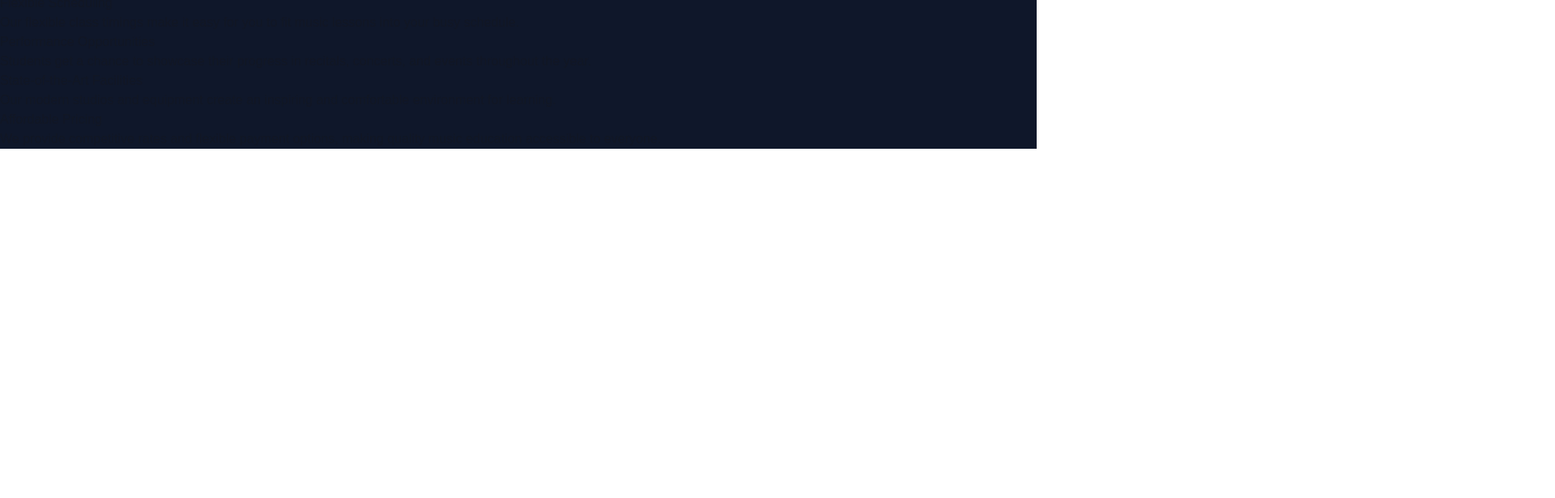
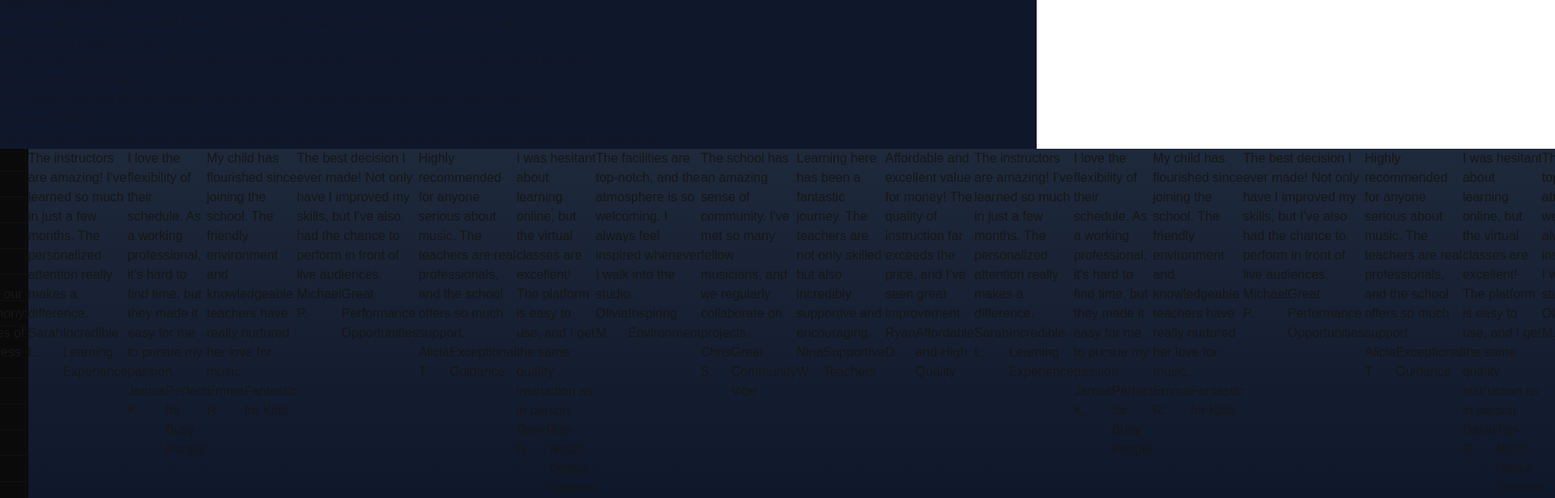
Before and after one commit to Tayyabsami1/sparking-music, a Next.js app: page / in a window 1280 px wide. Shown: the part 1701-2317 px from the top of the page at 81% size, 1920 px wide, since content can reach past the window. Before the commit the page ends 1885 px from the top, so only its background shows below. Built offline with nearby package versions, Linux system fonts and the light colour scheme.

Commit message:
Testimonials Section

```diff
--- a/package.json
+++ b/package.json
@@ -11,6 +11,7 @@
   "dependencies": {
     "clsx": "^2.1.1",
     "framer-motion": "^11.11.8",
+    "mini-svg-data-uri": "^1.4.4",
     "next": "14.2.12",
     "react": "^18",
     "react-dom": "^18",
--- a/src/Components/HeroSection.tsx
+++ b/src/Components/HeroSection.tsx
@@ -5,7 +5,7 @@
 const HeroSection = () => {
     return (
         <div className="h-auto md:h-[40rem] w-full rounded-md flex flex-col item-center justify-center
-        relative overflow-hidden mx-auto py-10 md:py-0">
+        relative overflow-hidden mx-auto py-10 md:py-0 bg-slate-950">
             <div className=" p-4 relative z-10 w-full text-center">
                 <Spotlight
                     className="top-0 left-7 md:left-60 md:-top-20"
--- /dev/null
+++ b/src/Components/Testimonials.tsx
@@ -0,0 +1,81 @@
+'use client'
+
+import { InfiniteMovingCards } from "./ui/infinite-moving-cards";
+
+const testimonials = [
+    {
+      quote: "The instructors are amazing! I’ve learned so much in just a few months. The personalized attention really makes a difference.",
+      name: "Sarah L.",
+      title: "Incredible Learning Experience"
+    },
+    {
+      quote: "I love the flexibility of their schedule. As a working professional, it's hard to find time, but they made it easy for me to pursue my passion.",
+      name: "James K.",
+      title: "Perfect for Busy People"
+    },
+    {
+      quote: "My child has flourished since joining the school. The friendly environment and knowledgeable teachers have really nurtured her love for music.",
+      name: "Emma R.",
+      title: "Fantastic for Kids"
+    },
+    {
+      quote: "The best decision I ever made! Not only have I improved my skills, but I've also had the chance to perform in front of live audiences.",
+      name: "Michael P.",
+      title: "Great Performance Opportunities"
+    },
+    {
+      quote: "Highly recommended for anyone serious about music. The teachers are real professionals, and the school offers so much support.",
+      name: "Alicia T.",
+      title: "Exceptional Guidance"
+    },
+    {
+      quote: "I was hesitant about learning online, but the virtual classes are excellent! The platform is easy to use, and I get the same quality instruction as in person.",
+      name: "David G.",
+      title: "Top-Notch Online Classes"
+    },
+    {
+      quote: "The facilities are top-notch, and the atmosphere is so welcoming. I always feel inspired whenever I walk into the studio.",
+      name: "Olivia M.",
+      title: "Inspiring Environment"
+    },
+    {
+      quote: "The school has an amazing sense of community. I've met so many fellow musicians, and we regularly collaborate on projects.",
+      name: "Chris S.",
+      title: "Great Community Vibe"
+    },
+    {
+      quote: "Learning here has been a fantastic journey. The teachers are not only skilled but also incredibly supportive and encouraging.",
+      name: "Nina W.",
+      title: "Supportive Teachers"
+    },
+    {
+      quote: "Affordable and excellent value for money! The quality of instruction far exceeds the price, and I’ve seen great improvement.",
+      name: "Ryan D.",
+      title: "Affordable and High Quality"
+    }
+  ];
+
+  interface Testimonials {
+    quote: string;
+    name: string;
+    title: string;
+  }
+
+const Testimonials = () => {
+  return (
+    <div className="py-10 h-[40rem] w-full dark:bg-black dark:bg-grid-white/[0.2] flex flex-col items-center justify-center overflow-hidden">
+        <h2 className="text-4xl font-thin text-center mb-8 z-10">Hear our Harmony: Voices of Success</h2>
+        <div className="flex justify-center w-full overflow-hidden px-4 sm:px-6 lg:px-8 ">
+            <div className="w-full max-w-6xl">
+                <InfiniteMovingCards
+                items={testimonials}
+                speed="slow"
+                direction="left"
+                />
+            </div>
+        </div>
+    </div>
+  )
+}
+
+export default Testimonials
--- /dev/null
+++ b/src/Components/ui/infinite-moving-cards.tsx
@@ -0,0 +1,121 @@
+"use client";
+
+import { cn } from "@/utils/cn";
+import React, { useEffect, useState } from "react";
+
+export const InfiniteMovingCards = ({
+  items,
+  direction = "left",
+  speed = "fast",
+  pauseOnHover = true,
+  className,
+}: {
+  items: {
+    quote: string;
+    name: string;
+    title: string;
+  }[];
+  direction?: "left" | "right";
+  speed?: "fast" | "normal" | "slow";
+  pauseOnHover?: boolean;
+  className?: string;
+}) => {
+  const containerRef = React.useRef<HTMLDivElement>(null);
+  const scrollerRef = React.useRef<HTMLUListElement>(null);
+
+  useEffect(() => {
+    addAnimation();
+  });
+  const [start, setStart] = useState(false);
+  function addAnimation() {
+    if (containerRef.current && scrollerRef.current) {
+      const scrollerContent = Array.from(scrollerRef.current.children);
+
+      scrollerContent.forEach((item) => {
+        const duplicatedItem = item.cloneNode(true);
+        if (scrollerRef.current) {
+          scrollerRef.current.appendChild(duplicatedItem);
+        }
+      });
+
+      getDirection();
+      getSpeed();
+      setStart(true);
+    }
+  }
+  const getDirection = () => {
+    if (containerRef.current) {
+      if (direction === "left") {
+        containerRef.current.style.setProperty(
+          "--animation-direction",
+          "forwards"
+        );
+      } else {
+        containerRef.current.style.setProperty(
+          "--animation-direction",
+          "reverse"
+        );
+      }
+    }
+  };
+  const getSpeed = () => {
+    if (containerRef.current) {
+      if (speed === "fast") {
+        containerRef.current.style.setProperty("--animation-duration", "20s");
+      } else if (speed === "normal") {
+        containerRef.current.style.setProperty("--animation-duration", "40s");
+      } else {
+        containerRef.current.style.setProperty("--animation-duration", "80s");
+      }
+    }
+  };
+  return (
+    <div
+      ref={containerRef}
+      className={cn(
+        "scroller relative z-20  max-w-7xl overflow-hidden  [mask-image:linear-gradient(to_right,transparent,white_20%,white_80%,transparent)]",
+        className
+      )}
+    >
+      <ul
+        ref={scrollerRef}
+        className={cn(
+          " flex min-w-full shrink-0 gap-4 py-4 w-max flex-nowrap",
+          start && "animate-scroll ",
+          pauseOnHover && "hover:[animation-play-state:paused]"
+        )}
+      >
+        {items.map((item) => (
+          <li
+            className="w-[350px] max-w-full relative rounded-2xl border border-b-0 flex-shrink-0 border-slate-700 px-8 py-6 md:w-[450px]"
+            style={{
+              background:
+                "linear-gradient(180deg, var(--slate-800), var(--slate-900)",
+            }}
+            key={item.name}
+          >
+            <blockquote>
+              <div
+                aria-hidden="true"
+                className="user-select-none -z-1 pointer-events-none absolute -left-0.5 -top-0.5 h-[calc(100%_+_4px)] w-[calc(100%_+_4px)]"
+              ></div>
+              <span className=" relative z-20 text-sm leading-[1.6] text-gray-100 font-normal">
+                {item.quote}
+              </span>
+              <div className="relative z-20 mt-6 flex flex-row items-center">
+                <span className="flex flex-col gap-1">
+                  <span className=" text-sm leading-[1.6] text-gray-400 font-normal">
+                    {item.name}
+                  </span>
+                  <span className=" text-sm leading-[1.6] text-gray-400 font-normal">
+                    {item.title}
+                  </span>
+                </span>
+              </div>
+            </blockquote>
+          </li>
+        ))}
+      </ul>
+    </div>
+  );
+};
--- a/src/Components/ui/sticky-scroll-reveal.tsx
+++ b/src/Components/ui/sticky-scroll-reveal.tsx
@@ -65,7 +65,7 @@
       animate={{
         backgroundColor: backgroundColors[activeCard % backgroundColors.length],
       }}
-      className="custom-class h-[30rem] overflow-y-auto flex justify-between relative space-x-10 rounded-md p-10"
+      className="custom-class h-[25rem]  overflow-y-auto flex justify-between relative space-x-10 rounded-md p-10 "
       ref={ref}
     >
       <div className="div relative flex items-start px-4">
@@ -79,7 +79,7 @@
                 animate={{
                   opacity: activeCard === index ? 1 : 0.3,
                 }}
-                className="text-2xl font-bold text-slate-100"
+                className="text-5xl font-semibold text-slate-100"
               >
                 {item.title}
               </motion.h2>
@@ -90,7 +90,7 @@
                 animate={{
                   opacity: activeCard === index ? 1 : 0.3,
                 }}
-                className="text-kg text-slate-300 max-w-sm mt-10"
+                className="text-xl text-slate-300 max-w-sm mt-10"
               >
                 {item.description}
               </motion.p>
--- a/src/app/page.tsx
+++ b/src/app/page.tsx
@@ -1,5 +1,6 @@
 import FeaturedCourses from "@/components/FeaturedCourses";
 import HeroSection from "@/components/HeroSection";
+import Testimonials from "@/components/Testimonials";
 import WhyChooseUs from "@/components/WhyChooseUs";
 
 export default function Home() {
@@ -9,6 +10,7 @@
       <HeroSection/>
       <FeaturedCourses/>
       <WhyChooseUs/>
+      <Testimonials/>
       </main>
     </div>
   );
--- a/tailwind.config.ts
+++ b/tailwind.config.ts
@@ -1,8 +1,11 @@
 import type { Config } from "tailwindcss";
 import  defaultTheme from "tailwindcss/defaultTheme";
 import colors from "tailwindcss/colors";
+import flattenColorPalette from "tailwindcss/lib/util/flattenColorPalette";
 
-import flattenColorPalette from "tailwindcss/lib/util/flattenColorPalette";
+import  svgToDataUri  from "mini-svg-data-uri";
+
+import colors from "tailwindcss/colors";
 
 const config: Config = {
   content: [
@@ -15,6 +18,8 @@
     extend: {
       animation: {
         spotlight: "spotlight 2s ease .75s 1 forwards",
+        scroll:
+        "scroll var(--animation-duration, 40s) var(--animation-direction, forwards) linear infinite",
       },
       keyframes: {
         spotlight: {
@@ -27,6 +32,11 @@
             transform: "translate(-50%,-40%) scale(1)",
           },
         },
+        scroll: {
+          to: {
+            transform: "translate(calc(-50% - 0.5rem))",
+          },
+        },
       },
       colors: {
         background: "var(--background)",
@@ -36,6 +46,7 @@
   },
   plugins: [
     addVariablesForColors,
+    addSvgPattern,
   ],
 };
 
@@ -50,4 +61,26 @@
     ":root": newVars,
   });
 }
+function addSvgPattern ({ matchUtilities, theme }: any) {
+  matchUtilities(
+    {
+      "bg-grid": (value: any) => ({
+        backgroundImage: `url("${svgToDataUri(
+          `<svg xmlns="http://www.w3.org/2000/svg" viewBox="0 0 32 32" width="32" height="32" fill="none" stroke="${value}"><path d="M0 .5H31.5V32"/></svg>`
+        )}")`,
+      }),
+      "bg-grid-small": (value: any) => ({
+        backgroundImage: `url("${svgToDataUri(
+          `<svg xmlns="http://www.w3.org/2000/svg" viewBox="0 0 32 32" width="8" height="8" fill="none" stroke="${value}"><path d="M0 .5H31.5V32"/></svg>`
+        )}")`,
+      }),
+      "bg-dot": (value: any) => ({
+        backgroundImage: `url("${svgToDataUri(
+          `<svg xmlns="http://www.w3.org/2000/svg" viewBox="0 0 32 32" width="16" height="16" fill="none"><circle fill="${value}" id="pattern-circle" cx="10" cy="10" r="1.6257413380501518"></circle></svg>`
+        )}")`,
+      }),
+    },
+    { values: flattenColorPalette(theme("backgroundColor")), type: "color" }
+  );
+}
 export default config;
```
Also changed, not shown: 1 other file (tests, documents, lock files or other folders).
